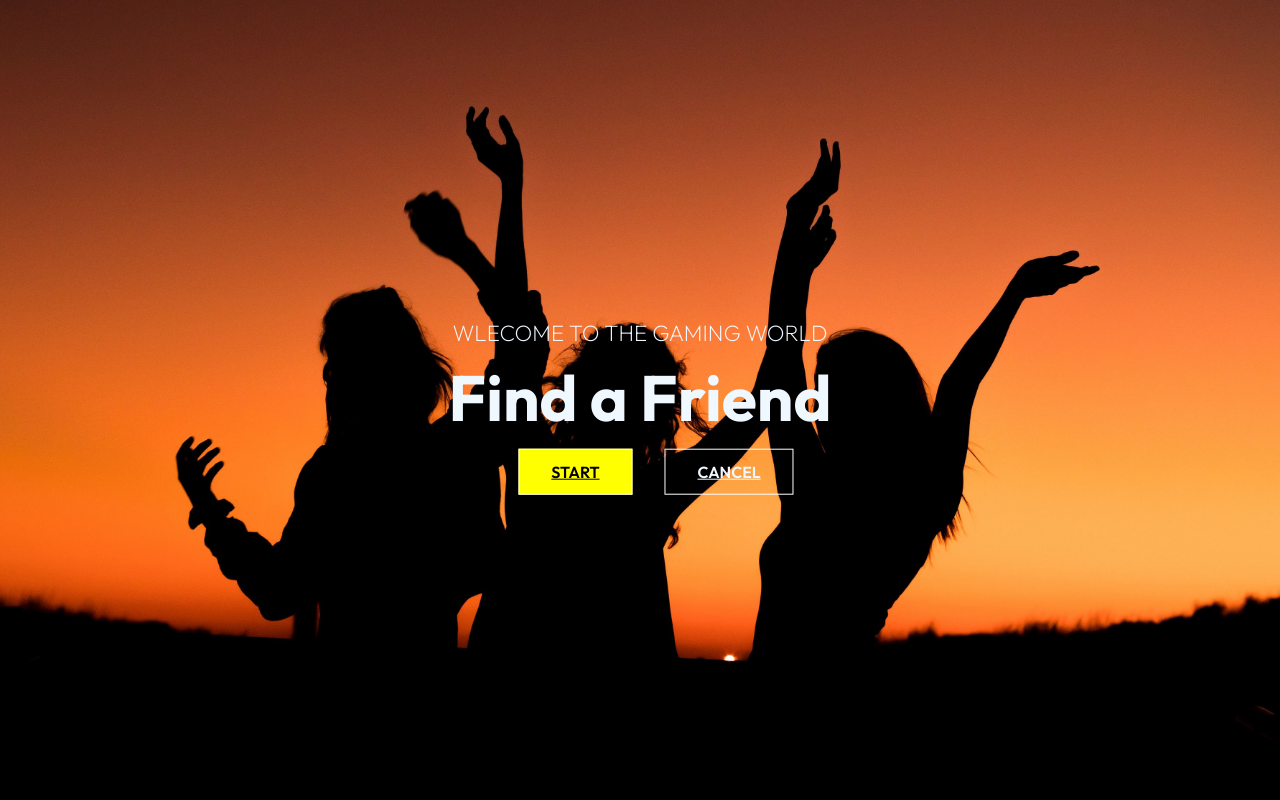
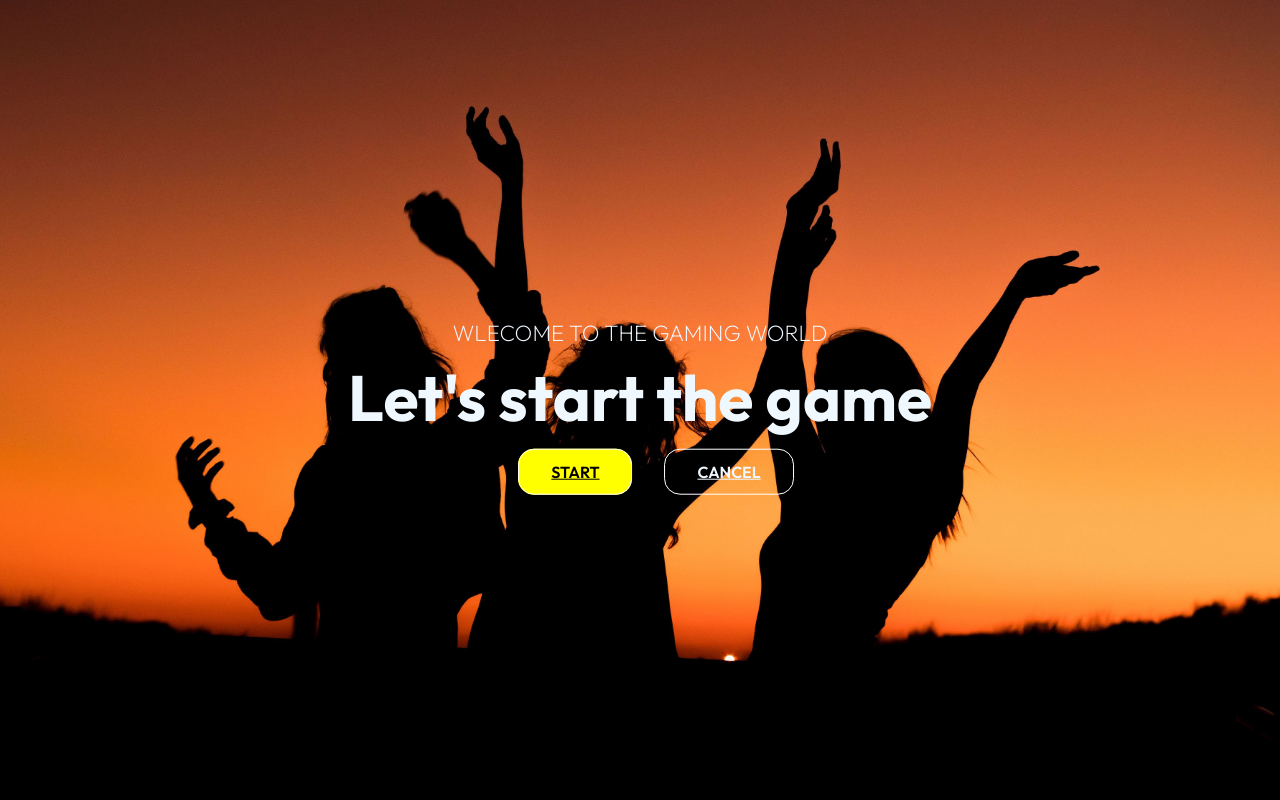
Before and after one commit to deepa5053/react-project, a React (Create React App) app: page / in a window 1280 px wide. Shown: the top 800 px of the page. Built offline with nearby package versions, Linux system fonts and the light colour scheme.

Commit message:
basic changes

```diff
--- a/src/components/Backgroundimg.js
+++ b/src/components/Backgroundimg.js
@@ -12,7 +12,7 @@ const backgroundimg = () => {
     </div>
     <div className="content">
         <p> Wlecome to the Gaming World</p>
-        <h1>Find a Friend</h1>
+        <h1>Let's start the game</h1>
         <div>
             <Link to="/Adventure" className="btn-start">Start</Link>
             <Link to="/" className="btn-cancel">Cancel</Link>
--- a/src/components/backgroundimgStyles.css
+++ b/src/components/backgroundimgStyles.css
@@ -32,6 +32,10 @@
 }
 .content .btn-start{
     margin: 1rem 2rem;
+    border-radius: 1rem;
+}
+.btn-cancel{
+    border-radius: 1rem;
 }
 @media screen and (max-width:640px) {
     .back .content h1{
```
